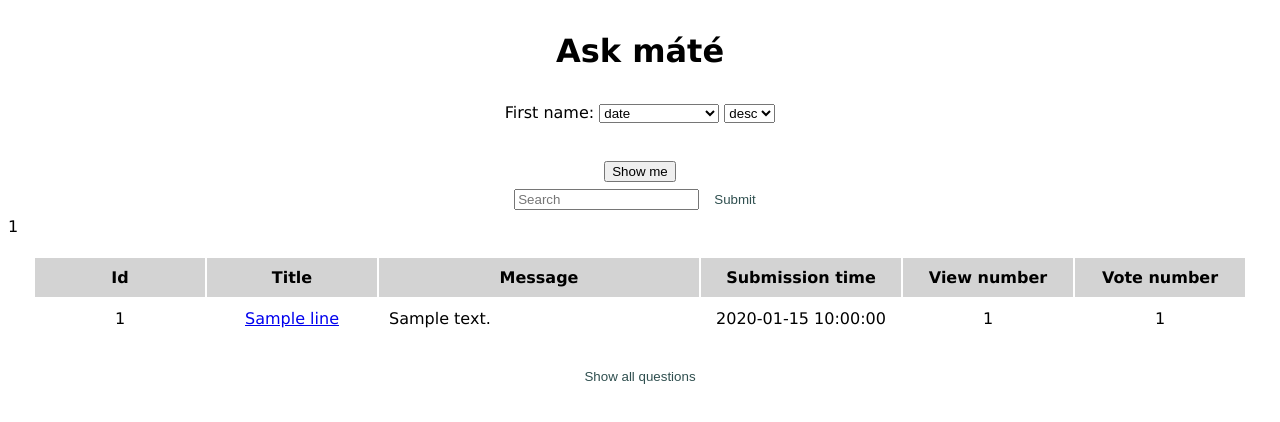
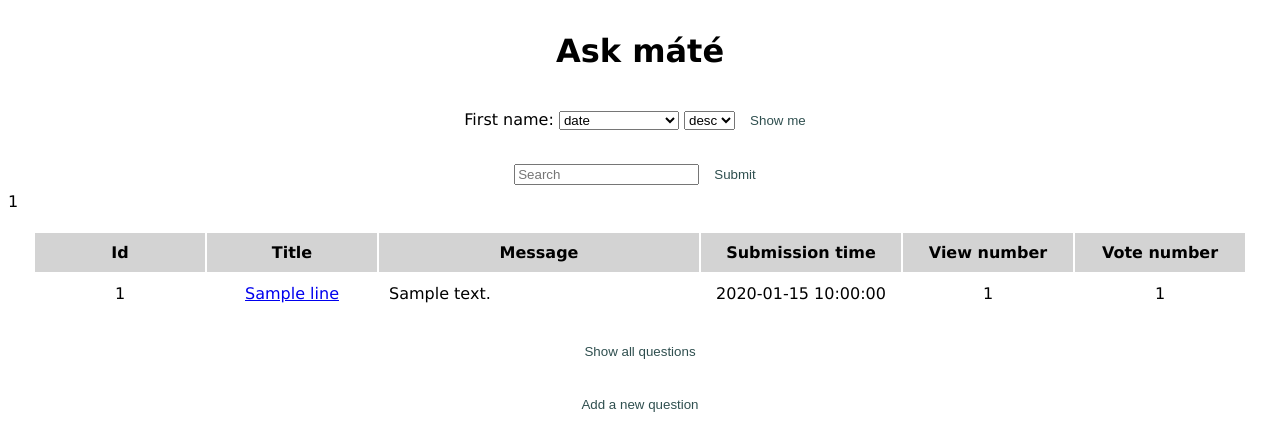
Before and after one commit to gergobereczk/ask-mate, a Flask app: template templates/list_questions.html in a window 1280 px wide. Shown: the top 422 px of the page. Run offline with Flask 2, Linux system fonts and the light colour scheme; the template is opened without the code that fills it: most values are stand-ins (such as "Sample title", 1, 10 or a date in 2020); some libraries are stand-ins or nearby versions.

Commit message:
Minor css and bug fixes in list_questions.html.

```diff
--- a/templates/list_questions.html
+++ b/templates/list_questions.html
@@ -9,8 +9,7 @@
 <body>
 <h1 align="center"><strong>Ask máté</strong></h1>
 
-<form id="searcbar" align="center" action="{{ url_for('search_stuff') }}" method="POST">
-<form action="{{ url_for('list_sorted_question') }}" method="POST">
+<form align="center" action="{{ url_for('list_sorted_question') }}" method="POST">
   First name:  <select name="title">
     <option value="submission_time">date</option>
     <option value="vote_number">votes</option>
@@ -20,18 +19,15 @@
     <option value="DESC">desc</option>
     <option value="ASC">asc</option>
   </select>
-  <br><br>
-  <br>
 
-  <input type="submit" value="Show me">
+  <input class="input-buttons" type="submit" value="Show me">
 </form>
-
+<br>
 
 <form align="center" action="{{ url_for('search_stuff') }}" method="POST">
 
     <input type="search" name="search" placeholder="Search">
     <input class="input-buttons" type="submit">
-
 </form>
 
 {{ list_of_question["id"] }}
```
